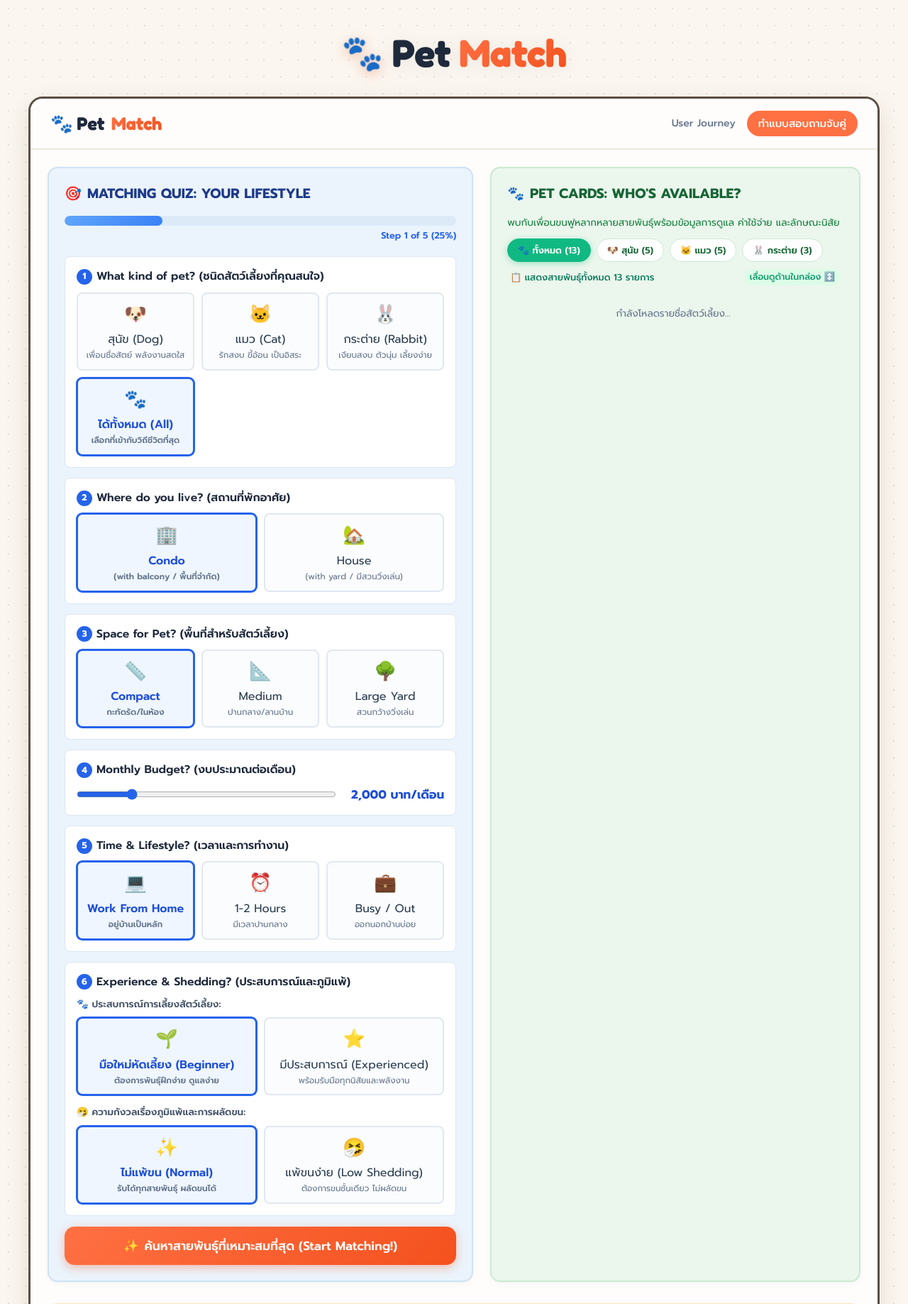
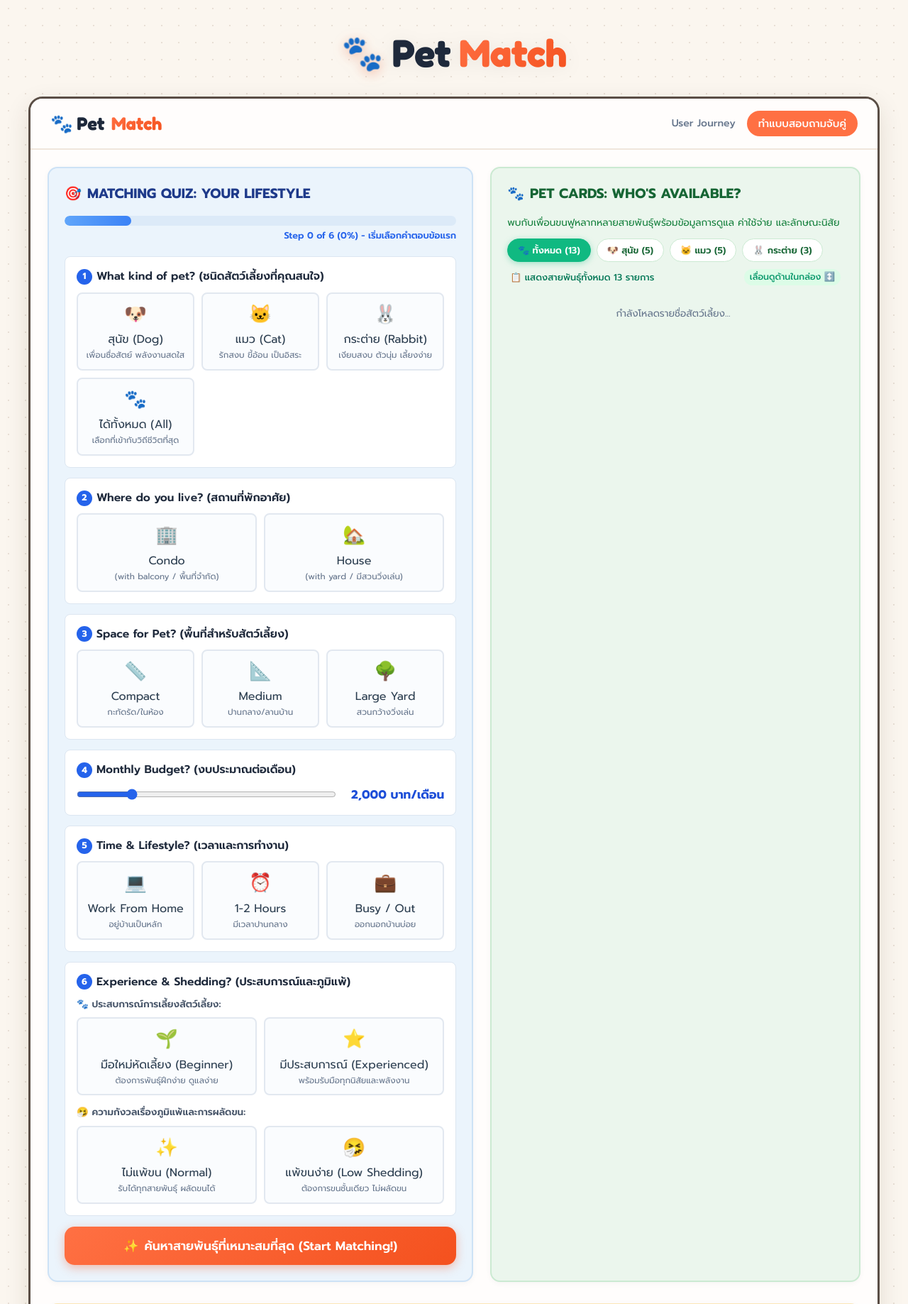
Before and after one commit to WanidaSrikaew/petmatch, a Django app: page / in a window 1280 px wide. Shown: the top 1837 px of the page at 71% size. Run offline with Django 5.2, Linux system fonts and the light colour scheme; data that the repository does not hold is empty.

Commit message:
Fix quiz default preselection and add real-time progress bar calculation

```diff
--- a/templates/index.html
+++ b/templates/index.html
@@ -795,13 +795,13 @@
                 <!-- Progress -->
                 <div class="quiz-progress-wrap">
                   <div class="progress-bar-bg">
-                  <div class="progress-bar-fill" id="quiz-progress-bar"></div>
+                    <div class="progress-bar-fill" id="quiz-progress-bar" style="width: 0%;"></div>
                   </div>
-                <div class="progress-label" id="quiz-progress-text">Step 1 of 5 (25%)</div>
+                  <div class="progress-label" id="quiz-progress-text">Step 0 of 6 (0%) - เริ่มเลือกคำตอบข้อแรก</div>
                 </div>
                 <form id="matchingQuizForm">
                   <!-- Question 1: Pet Type Preference -->
-                <div class="quiz-step">
+                  <div class="quiz-step" id="step-1">
                     <div class="question-title">
                       <span class="question-badge">1</span> What kind of pet? (ชนิดสัตว์เลี้ยงที่คุณสนใจ)
                     </div>
@@ -821,7 +821,7 @@
                         กระต่าย (Rabbit)
                         <span class="sub">เงียบสงบ ตัวนุ่ม เลี้ยงง่าย</span>
                       </div>
-                    <div class="choice-card selected" data-value="Any">
+                      <div class="choice-card" data-value="Any">
                         <span class="icon">🐾</span>
                         ได้ทั้งหมด (All)
                         <span class="sub">เลือกที่เข้ากับวิถีชีวิตที่สุด</span>
@@ -830,15 +830,15 @@
                     <input type="hidden"
                            name="preferred_pet_type"
                            id="preferred_pet_type"
-                         value="Any">
+                           value="">
                   </div>
                   <!-- Question 2: Where do you live? -->
-                <div class="quiz-step">
+                  <div class="quiz-step" id="step-2">
                     <div class="question-title">
                       <span class="question-badge">2</span> Where do you live? (สถานที่พักอาศัย)
                     </div>
                     <div class="choices-row" id="choice-residence">
-                    <div class="choice-card selected" data-value="Condo">
+                      <div class="choice-card" data-value="Condo">
                         <span class="icon">🏢</span>
                         Condo
                         <span class="sub">(with balcony / พื้นที่จำกัด)</span>
@@ -849,15 +849,15 @@
                         <span class="sub">(with yard / มีสวนวิ่งเล่น)</span>
                       </div>
                     </div>
-                  <input type="hidden" name="residence_type" id="residence_type" value="Condo">
+                    <input type="hidden" name="residence_type" id="residence_type" value="">
                   </div>
                   <!-- Question 3: Space for Pet? -->
-                <div class="quiz-step">
+                  <div class="quiz-step" id="step-3">
                     <div class="question-title">
                       <span class="question-badge">3</span> Space for Pet? (พื้นที่สำหรับสัตว์เลี้ยง)
                     </div>
                     <div class="choices-row" id="choice-space">
-                    <div class="choice-card selected" data-value="Compact">
+                      <div class="choice-card" data-value="Compact">
                         <span class="icon">📏</span>
                         Compact
                         <span class="sub">กะทัดรัด/ในห้อง</span>
@@ -873,10 +873,10 @@
                         <span class="sub">สวนกว้างวิ่งเล่น</span>
                       </div>
                     </div>
-                  <input type="hidden" name="space_size" id="space_size" value="Compact">
+                    <input type="hidden" name="space_size" id="space_size" value="">
                   </div>
                   <!-- Question 4: Monthly Budget? -->
-                <div class="quiz-step">
+                  <div class="quiz-step" id="step-4">
                     <div class="question-title">
                       <span class="question-badge">4</span> Monthly Budget? (งบประมาณต่อเดือน)
                     </div>
@@ -893,12 +893,12 @@
                     </div>
                   </div>
                   <!-- Question 5: Daily Available Time & Lifestyle? -->
-                <div class="quiz-step">
+                  <div class="quiz-step" id="step-5">
                     <div class="question-title">
                       <span class="question-badge">5</span> Time & Lifestyle? (เวลาและการทำงาน)
                     </div>
                     <div class="choices-row" id="choice-time">
-                    <div class="choice-card selected" data-value="WFH">
+                      <div class="choice-card" data-value="WFH">
                         <span class="icon">💻</span>
                         Work From Home
                         <span class="sub">อยู่บ้านเป็นหลัก</span>
@@ -914,10 +914,10 @@
                         <span class="sub">ออกนอกบ้านบ่อย</span>
                       </div>
                     </div>
-                  <input type="hidden" name="available_time" id="available_time" value="WFH">
+                    <input type="hidden" name="available_time" id="available_time" value="">
                   </div>
                   <!-- Question 6: Experience & Allergies -->
-                <div class="quiz-step">
+                  <div class="quiz-step" id="step-6">
                     <div class="question-title">
                       <span class="question-badge">6</span> Experience & Shedding? (ประสบการณ์และภูมิแพ้)
                     </div>
@@ -928,7 +928,7 @@
                                   color: #475569;
                                   margin-bottom: 8px">🐾 ประสบการณ์การเลี้ยงสัตว์เลี้ยง:</div>
                       <div class="choices-row" id="choice-experience">
-                      <div class="choice-card selected" data-value="New">
+                        <div class="choice-card" data-value="New">
                           <span class="icon">🌱</span>
                           มือใหม่หัดเลี้ยง (Beginner)
                           <span class="sub">ต้องการพันธุ์ฝึกง่าย ดูแลง่าย</span>
@@ -939,7 +939,7 @@
                           <span class="sub">พร้อมรับมือทุกนิสัยและพลังงาน</span>
                         </div>
                       </div>
-                    <input type="hidden" name="experience" id="experience" value="New">
+                      <input type="hidden" name="experience" id="experience" value="">
                     </div>
                     <!-- Sub-Question B: Allergies -->
                     <div>
@@ -948,7 +948,7 @@
                                   color: #475569;
                                   margin-bottom: 8px">🤧 ความกังวลเรื่องภูมิแพ้และการผลัดขน:</div>
                       <div class="choices-row" id="choice-allergy">
-                      <div class="choice-card selected" data-value="No">
+                        <div class="choice-card" data-value="No">
                           <span class="icon">✨</span>
                           ไม่แพ้ขน (Normal)
                           <span class="sub">รับได้ทุกสายพันธุ์ ผลัดขนได้</span>
@@ -959,7 +959,7 @@
                           <span class="sub">ต้องการขนชั้นเดียว ไม่ผลัดขน</span>
                         </div>
                       </div>
-                    <input type="hidden" name="allergy_concern" id="allergy_concern" value="No">
+                      <input type="hidden" name="allergy_concern" id="allergy_concern" value="">
                     </div>
                   </div>
                   <!-- Match Button -->
@@ -1123,11 +1123,47 @@
       </div>
     </div>
     <script>
+  // Dynamic Quiz Progress Calculation
+  function updateQuizProgress() {
+    const q1 = document.getElementById('preferred_pet_type').value !== '';
+    const q2 = document.getElementById('residence_type').value !== '';
+    const q3 = document.getElementById('space_size').value !== '';
+    const q4 = true; // Budget slider always has a value
+    const q5 = document.getElementById('available_time').value !== '';
+    const q6 = document.getElementById('experience').value !== '' && document.getElementById('allergy_concern').value !== '';
+
+    let answered = 0;
+    if (q1) answered++;
+    if (q2) answered++;
+    if (q3) answered++;
+    if (q4) answered++;
+    if (q5) answered++;
+    if (q6) answered++;
+
+    const total = 6;
+    const pct = Math.round((answered / total) * 100);
+
+    const progressBar = document.getElementById('quiz-progress-bar');
+    const progressText = document.getElementById('quiz-progress-text');
+
+    if (progressBar) progressBar.style.width = pct + '%';
+    if (progressText) {
+      if (answered === 0 || (answered === 1 && !q1 && !q2 && !q3 && !q5 && !q6)) {
+        progressText.textContent = `Step 0 of ${total} (0%) - เริ่มเลือกคำตอบข้อแรก`;
+      } else if (answered === total) {
+        progressText.textContent = `Step ${answered} of ${total} (${pct}%) - ตอบครบทุกข้อแล้ว พร้อมค้นหา! 🎉`;
+      } else {
+        progressText.textContent = `Step ${answered} of ${total} (${pct}%)`;
+      }
+    }
+  }
+
   // Budget Slider
   const budgetInput = document.getElementById('budgetRangeInput');
   const budgetDisplay = document.getElementById('budgetDisplay');
   budgetInput.addEventListener('input', function() {
     budgetDisplay.textContent = Number(this.value).toLocaleString() + ' บาท/เดือน';
+    updateQuizProgress();
   });
 
   // Choice Cards Selection Logic
@@ -1141,6 +1177,7 @@
         cards.forEach(c => c.classList.remove('selected'));
         this.classList.add('selected');
         hiddenInput.value = this.dataset.value;
+        updateQuizProgress();
       });
     });
   }
@@ -1151,6 +1188,7 @@
   setupChoiceCards('choice-time', 'available_time');
   setupChoiceCards('choice-experience', 'experience');
   setupChoiceCards('choice-allergy', 'allergy_concern');
+  updateQuizProgress();
 
   // Species Filter in Right Panel
   function filterSpecies(type, btn) {
@@ -1216,6 +1254,44 @@
 
   // Submit Matching Quiz via AJAX
   async function submitMatchingQuiz() {
+    const q1 = document.getElementById('preferred_pet_type').value;
+    const q2 = document.getElementById('residence_type').value;
+    const q3 = document.getElementById('space_size').value;
+    const q5 = document.getElementById('available_time').value;
+    const exp = document.getElementById('experience').value;
+    const allergy = document.getElementById('allergy_concern').value;
+
+    if (!q1) {
+      alert('กรุณาเลือกคำตอบข้อที่ 1: ชนิดสัตว์เลี้ยงที่คุณสนใจ');
+      document.getElementById('step-1').scrollIntoView({ behavior: 'smooth' });
+      return;
+    }
+    if (!q2) {
+      alert('กรุณาเลือกคำตอบข้อที่ 2: สถานที่พักอาศัย');
+      document.getElementById('step-2').scrollIntoView({ behavior: 'smooth' });
+      return;
+    }
+    if (!q3) {
+      alert('กรุณาเลือกคำตอบข้อที่ 3: พื้นที่สำหรับสัตว์เลี้ยง');
+      document.getElementById('step-3').scrollIntoView({ behavior: 'smooth' });
+      return;
+    }
+    if (!q5) {
+      alert('กรุณาเลือกคำตอบข้อที่ 5: เวลาและการทำงาน');
+      document.getElementById('step-5').scrollIntoView({ behavior: 'smooth' });
+      return;
+    }
+    if (!exp) {
+      alert('กรุณาเลือกคำตอบข้อที่ 6: ประสบการณ์การเลี้ยงสัตว์เลี้ยง');
+      document.getElementById('step-6').scrollIntoView({ behavior: 'smooth' });
+      return;
+    }
+    if (!allergy) {
+      alert('กรุณาเลือกคำตอบข้อที่ 6: ความกังวลเรื่องภูมิแพ้และการผลัดขน');
+      document.getElementById('step-6').scrollIntoView({ behavior: 'smooth' });
+      return;
+    }
+
     const btn = document.getElementById('btnMatchSubmit');
     btn.disabled = true;
     btn.innerHTML = '<span>⏳</span> กำลังประมวลผลความเข้ากันได้...';
```
Lines whose indentation alone changed are shown as unchanged.
